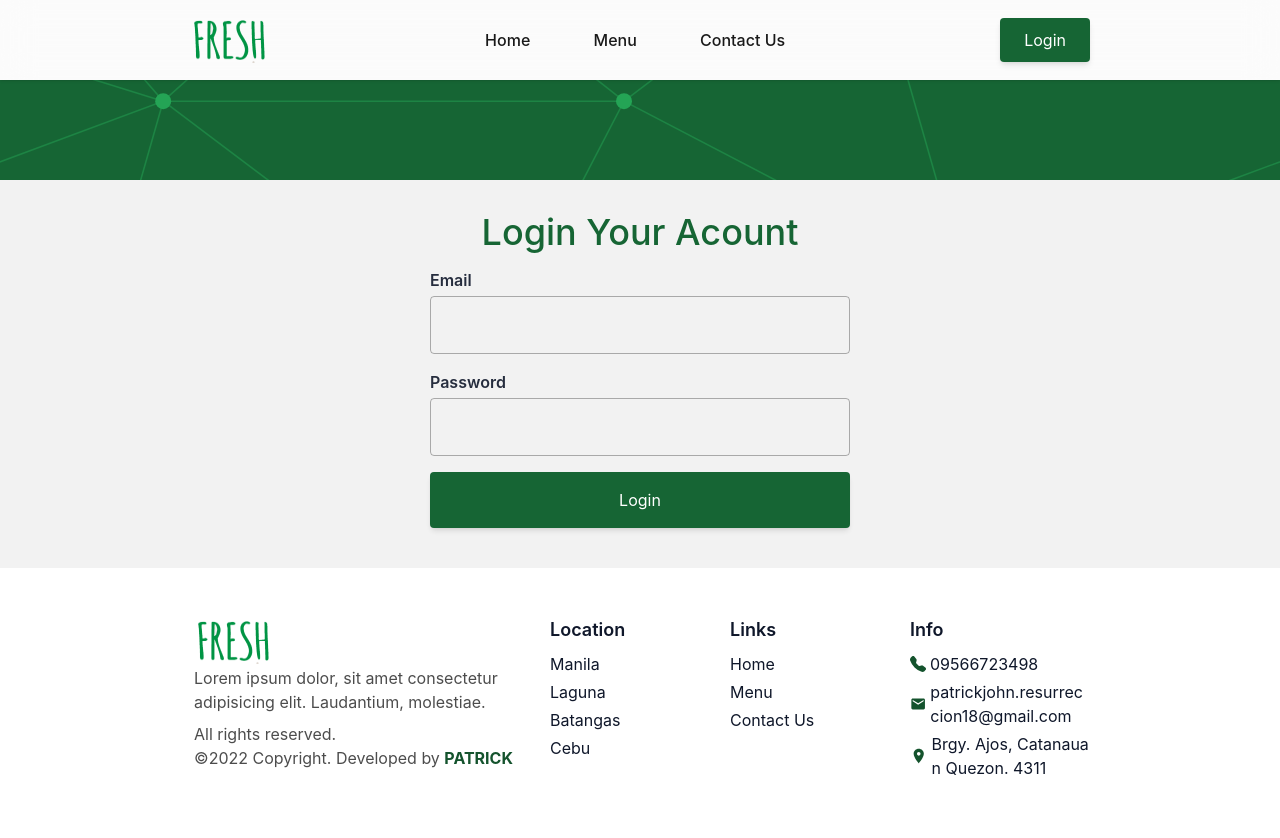
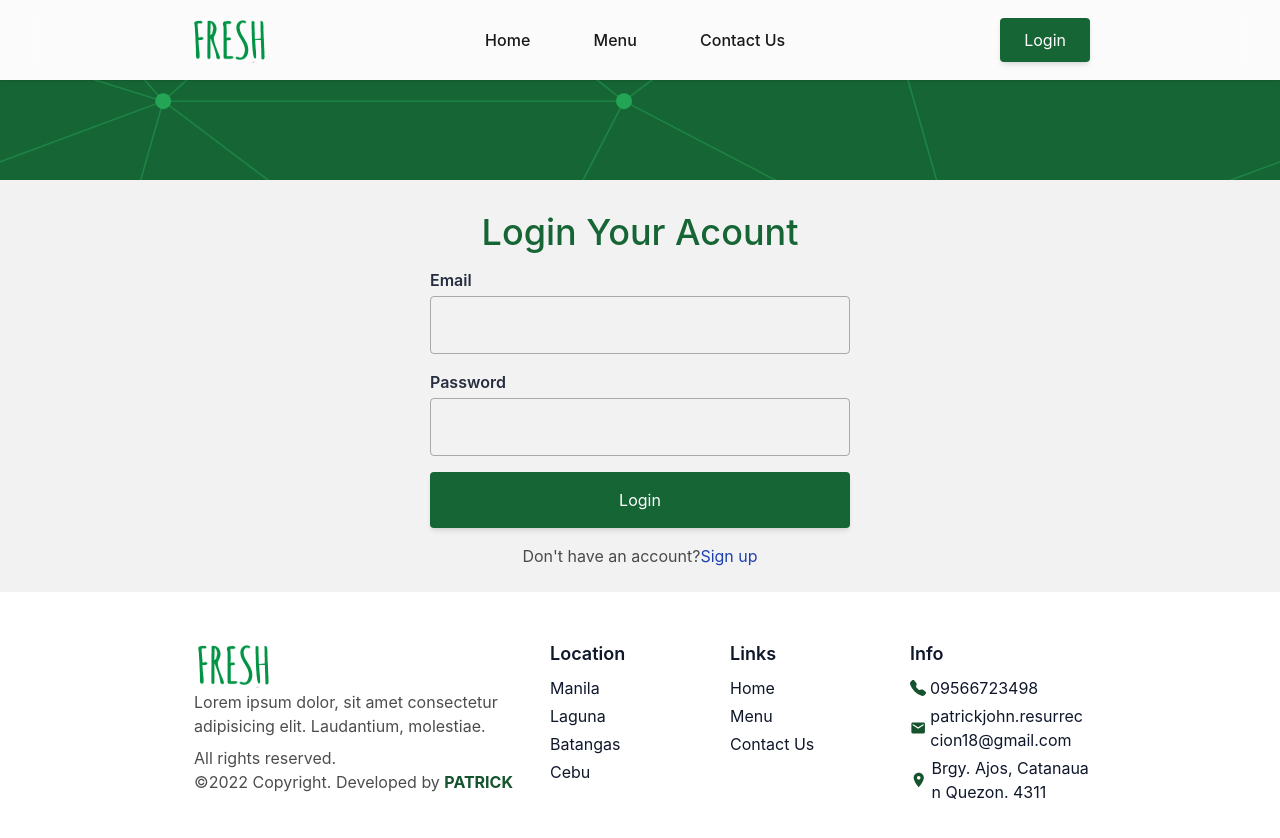
Before and after one commit to patjohntrick/resto, a Next.js app: page /account/login in a window 1280 px wide. Shown: the top 838 px of the page. Built offline with nearby package versions, Linux system fonts and the light colour scheme.

Commit message:
test out

```diff
--- a/pages/account/login.js
+++ b/pages/account/login.js
@@ -119,12 +119,12 @@
             </button>
           </div>
         </form>
-        {/* <p className=" text-center text-black/70 ">
-          Dont have an account
+        <p className=" text-center text-black/70 ">
+          Don&apos;t have an account?
           <Link href="/account/register">
             <a className=" text-blue-800 ">Sign up</a>
           </Link>
-        </p> */}
+        </p>
       </div>
     </section>
   );
```
